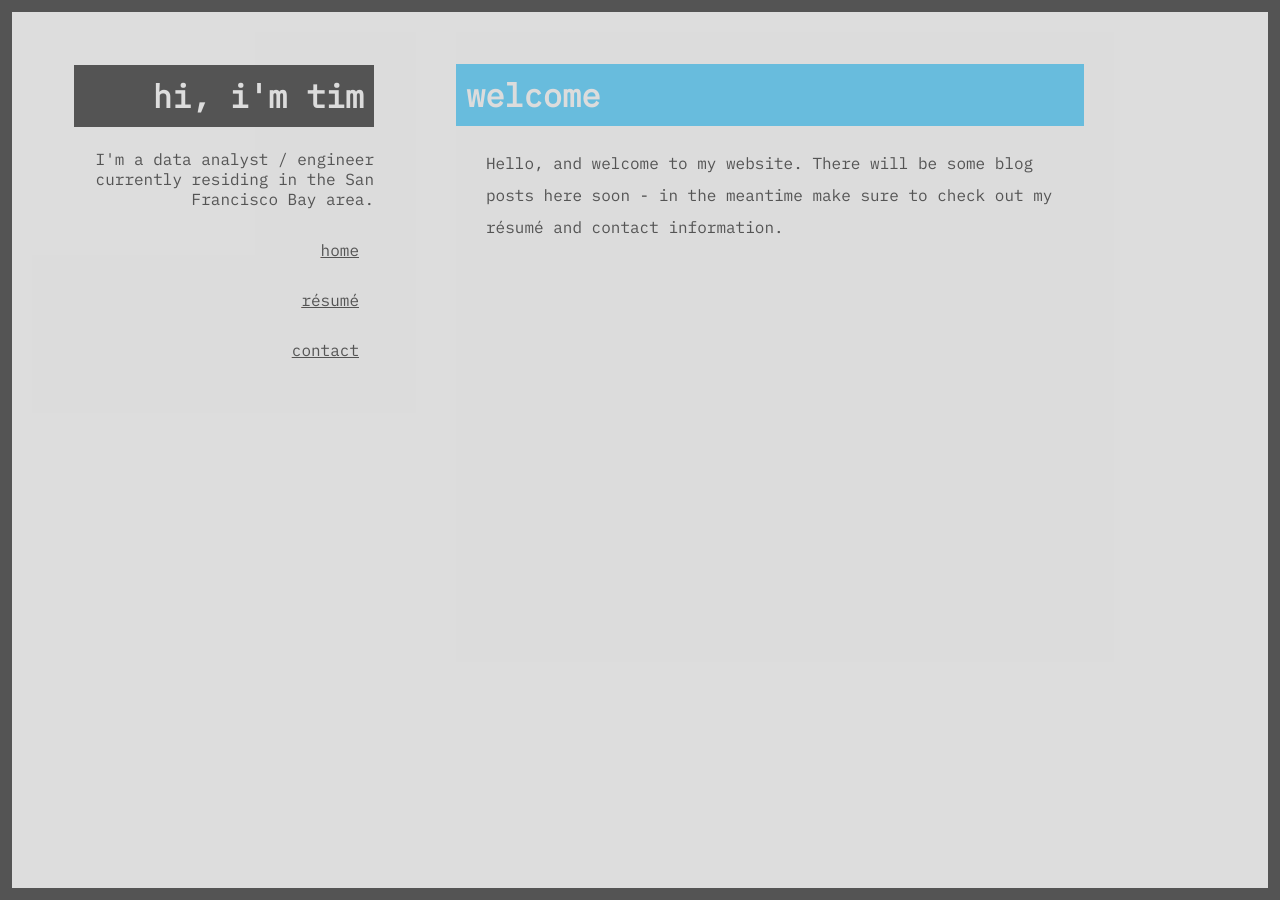
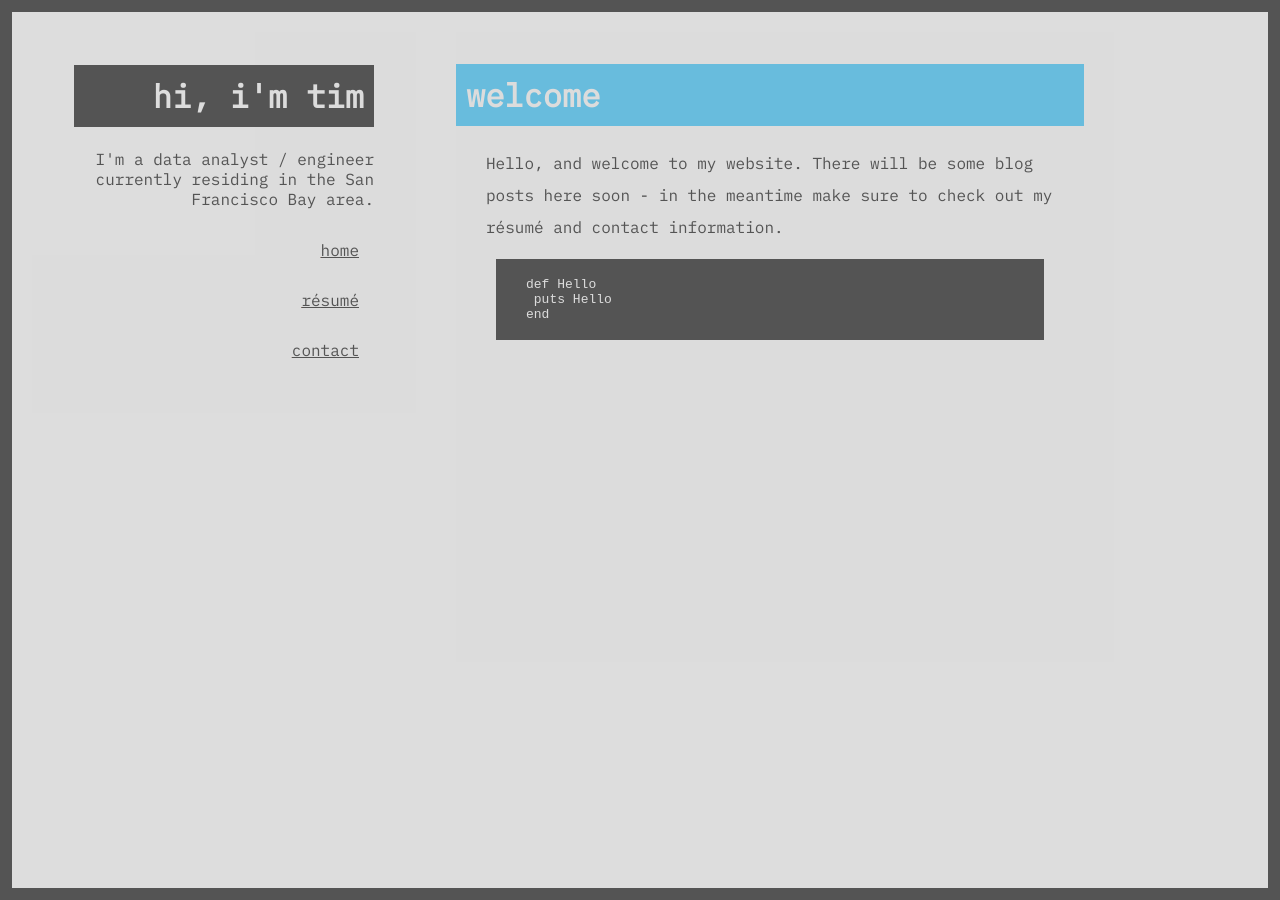
Before and after one commit to timchristie/timchristie.github.io, a Jekyll site: the page built from _posts/2018-07-30-welcome.markdown, in a window 1280 px wide. Built offline with Jekyll 4.4.1, drawn with Linux system fonts in a browser that asks for light colours.

Commit message:
test blog code snippet

```diff
--- a/_posts/2018-07-30-welcome.markdown
+++ b/_posts/2018-07-30-welcome.markdown
@@ -6,3 +6,9 @@ categories: jekyll update
 ---
 
 Hello, and welcome to my website. There will be some blog posts here soon - in the meantime make sure to check out my r&eacute;sum&eacute; and contact information.
+
+{% highlight ruby %}
+def Hello
+ puts Hello
+end
+{% endhighlight %}
```
Also changed, not shown: 2 other files.
